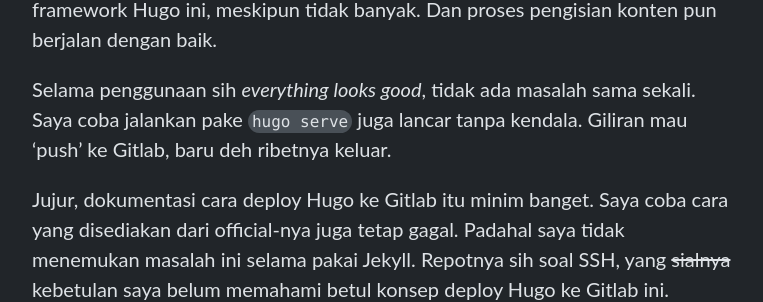
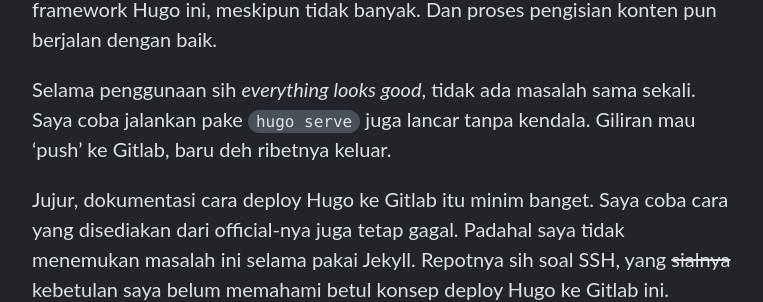
Before and after one commit to apynx/apynx.github.io, a Jekyll site: the page built from _posts/2022-05-14-ngicipin-hugo.md, in a window 1280 px wide. Shown: the part 1880-2182 px from the top of the page, without its empty margins (256-1019 px from the left). Built offline with Jekyll 4.4.1, drawn with Linux system fonts in a browser that asks for light colours; some web fonts are replaced.

Commit message:
update css

```diff
--- a/_sass/ockham/_base.scss
+++ b/_sass/ockham/_base.scss
@@ -71,7 +71,7 @@
 }
 
 code {
-  padding: .1em .25em;
+  padding: .1em .5em;
   background-color: var(--code-bg);
   border-radius: var(--border-radius);
 }
```
Also changed, not shown: _drafts/_drafts.md (added).
